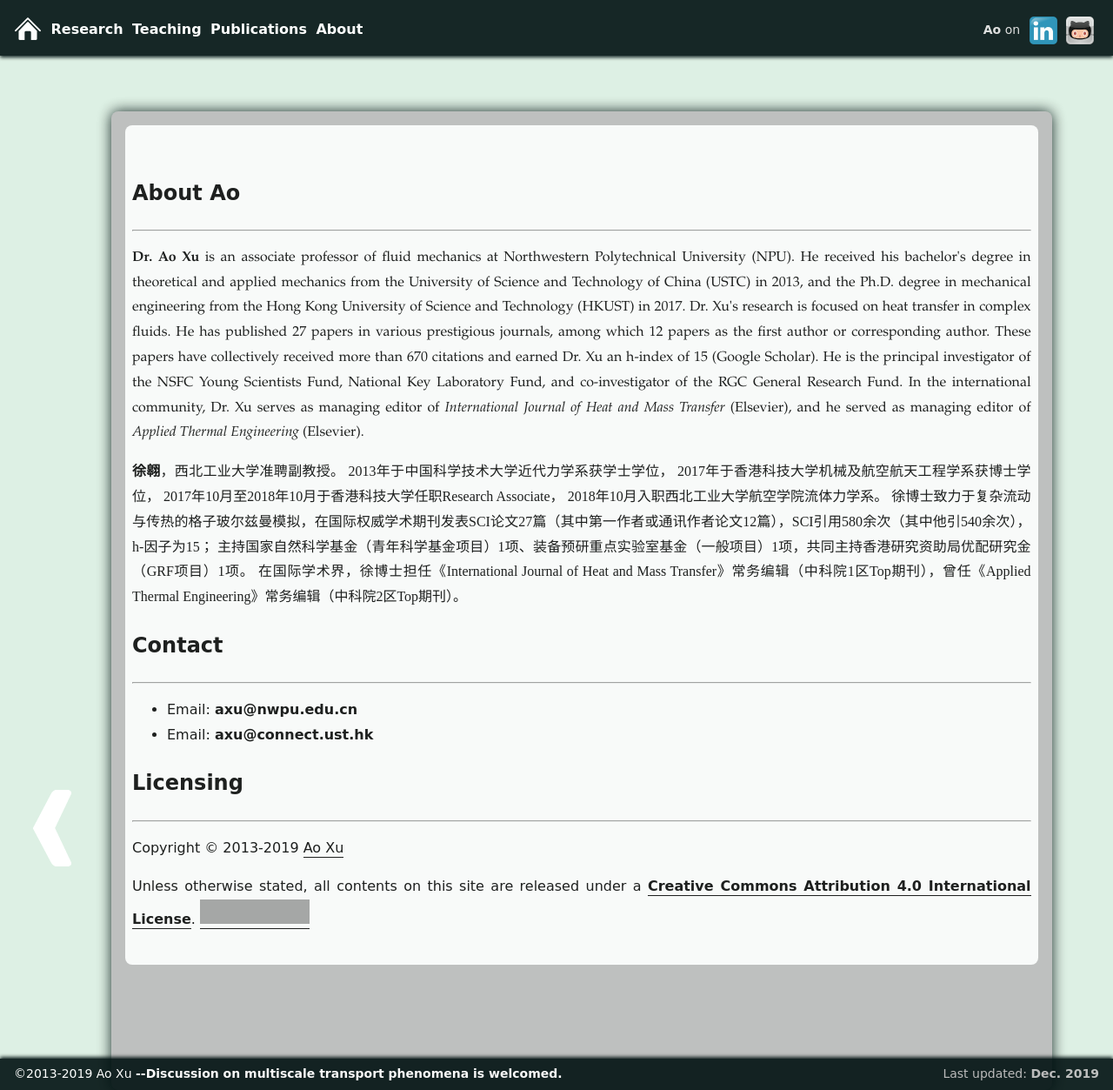
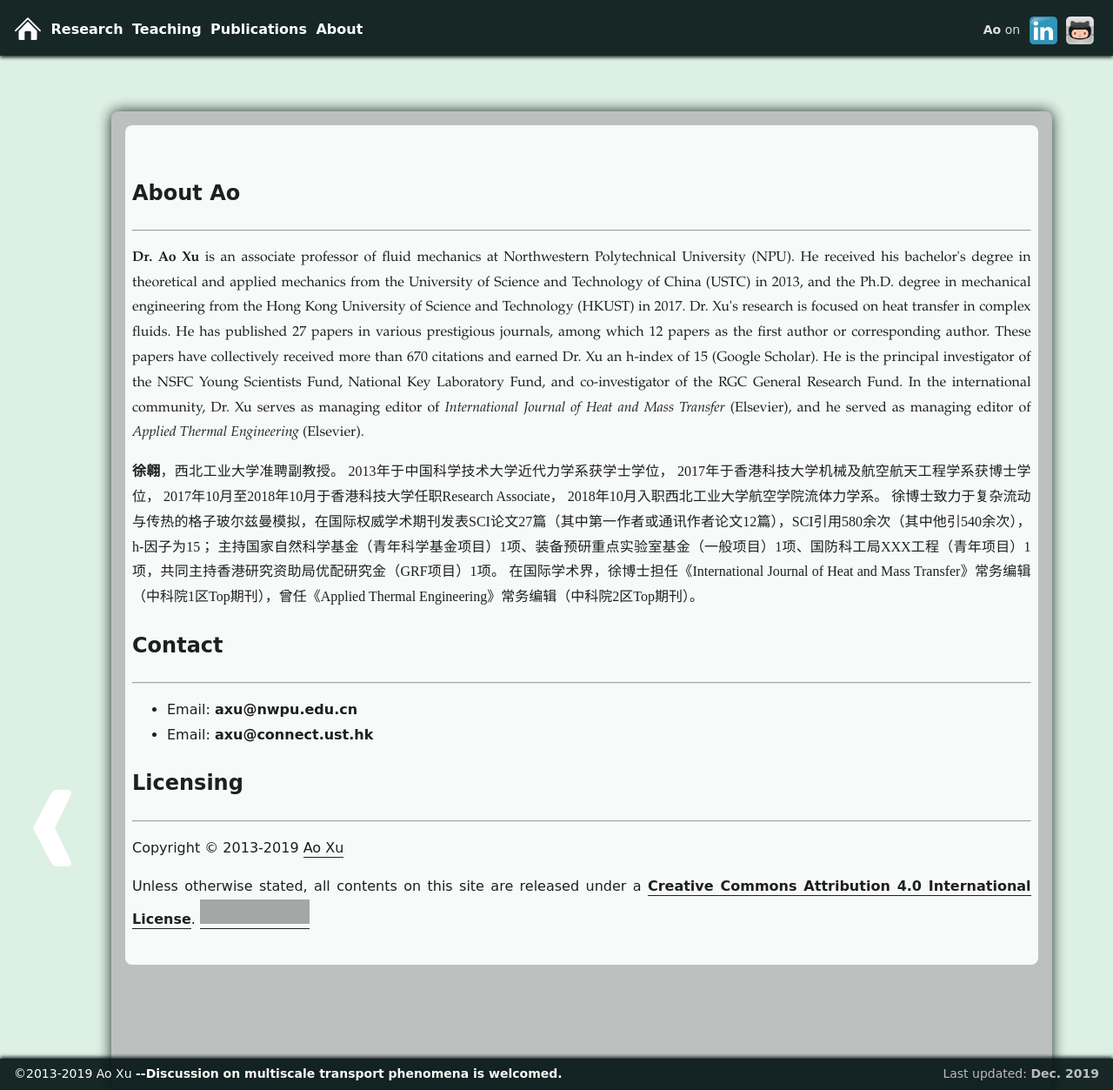
Before and after one commit to xuaoxiqi/xuaoxiqi.github.io, a Jekyll site: the page built from about.html, in a window 1280 px wide and 1253 px high. Shown: the whole window at 87% size. Built offline with Jekyll 4.4.1, drawn with Linux system fonts in a browser that asks for light colours; some web fonts are replaced; grey boxes are pictures that could not be loaded.

Commit message:
update funds

```diff
--- a/about.html
+++ b/about.html
@@ -32,7 +32,7 @@ In the international community, Dr. Xu serves as managing editor of <i>Internati
 2017年10月至2018年10月于香港科技大学任职Research Associate，
 2018年10月入职西北工业大学航空学院流体力学系。
 徐博士致力于复杂流动与传热的格子玻尔兹曼模拟，在国际权威学术期刊发表SCI论文27篇（其中第一作者或通讯作者论文12篇），SCI引用580余次（其中他引540余次），h-因子为15；
-主持国家自然科学基金（青年科学基金项目）1项、装备预研重点实验室基金（一般项目）1项，共同主持香港研究资助局优配研究金（GRF项目）1项。
+主持国家自然科学基金（青年科学基金项目）1项、装备预研重点实验室基金（一般项目）1项、国防科工局XXX工程（青年项目）1项，共同主持香港研究资助局优配研究金（GRF项目）1项。
 在国际学术界，徐博士担任《International Journal of Heat and Mass Transfer》常务编辑（中科院1区Top期刊），曾任《Applied Thermal Engineering》常务编辑（中科院2区Top期刊）。
 </p>
 
--- a/research.html
+++ b/research.html
@@ -46,6 +46,7 @@ title: Research
     <h2>Research Projects</h2>
     <hr/>
     <ul>
+        <li>National Key Project GJXM92579, Particles motion in the coherent structure of turbulent thermal convection, 2020.06-2022.12, RMB &yen350,000, On-going, Principle Investigator.
         <li>Foundation of National Key Laboratory, 614220119030103, Lattice Boltzmann investigation of supercooled droplet icing on superhydrophobic surfaces, 2020.01-2021.12, RMB &yen250,000, On-going, Principle Investigator.</li>
         <li>National Natural Science Foundation of China, Young Scientists Fund, 11902268, Lattice Boltzmann investigation of non-spherical particle motion in three-dimensional thermal convection, 2020.01-2022.12, RMB &yen260,000, On-going, Principle Investigator.</li>
         <li>Research Grants Council, General Research Fund, 16202119, Heat transfer characteristics of a novel microfluidic-structured heat spreader, 2020.01-2022.12, HKD $695,919, On-going, Co-Investigator.</li>
```
